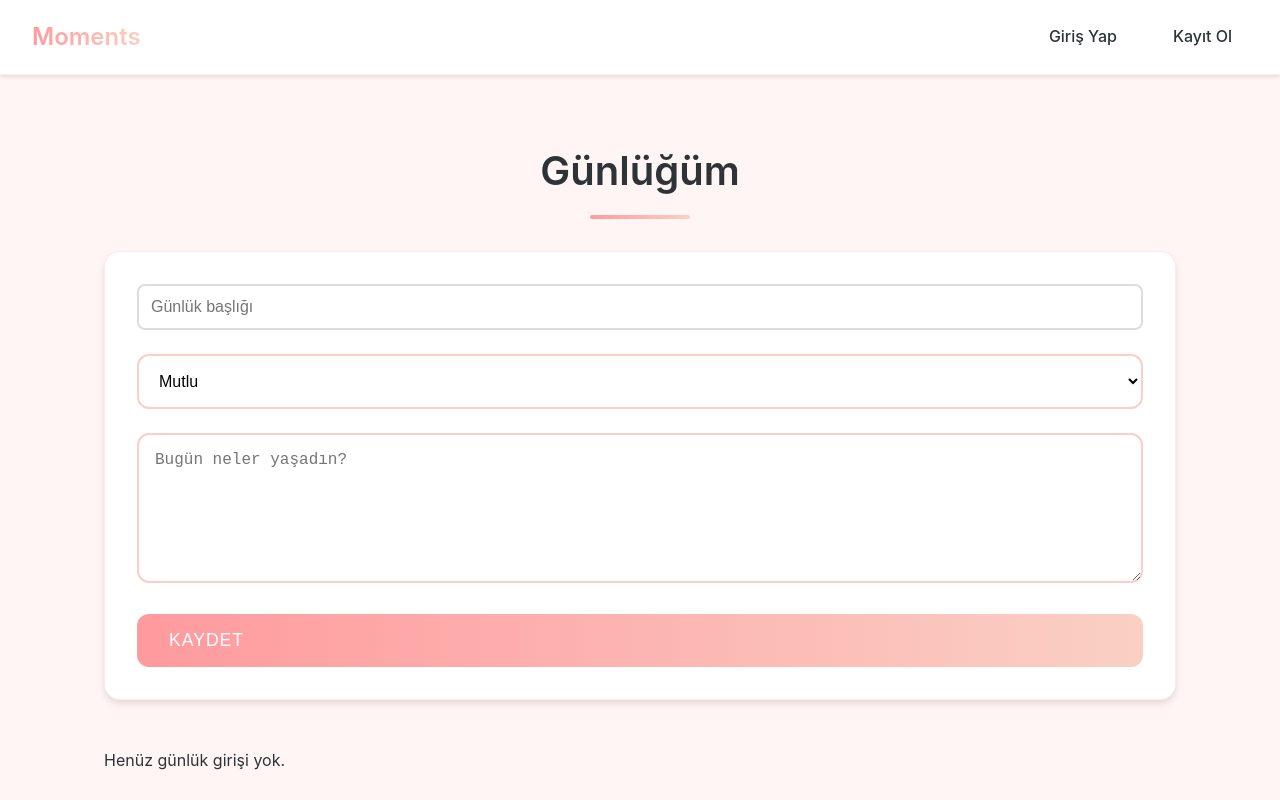
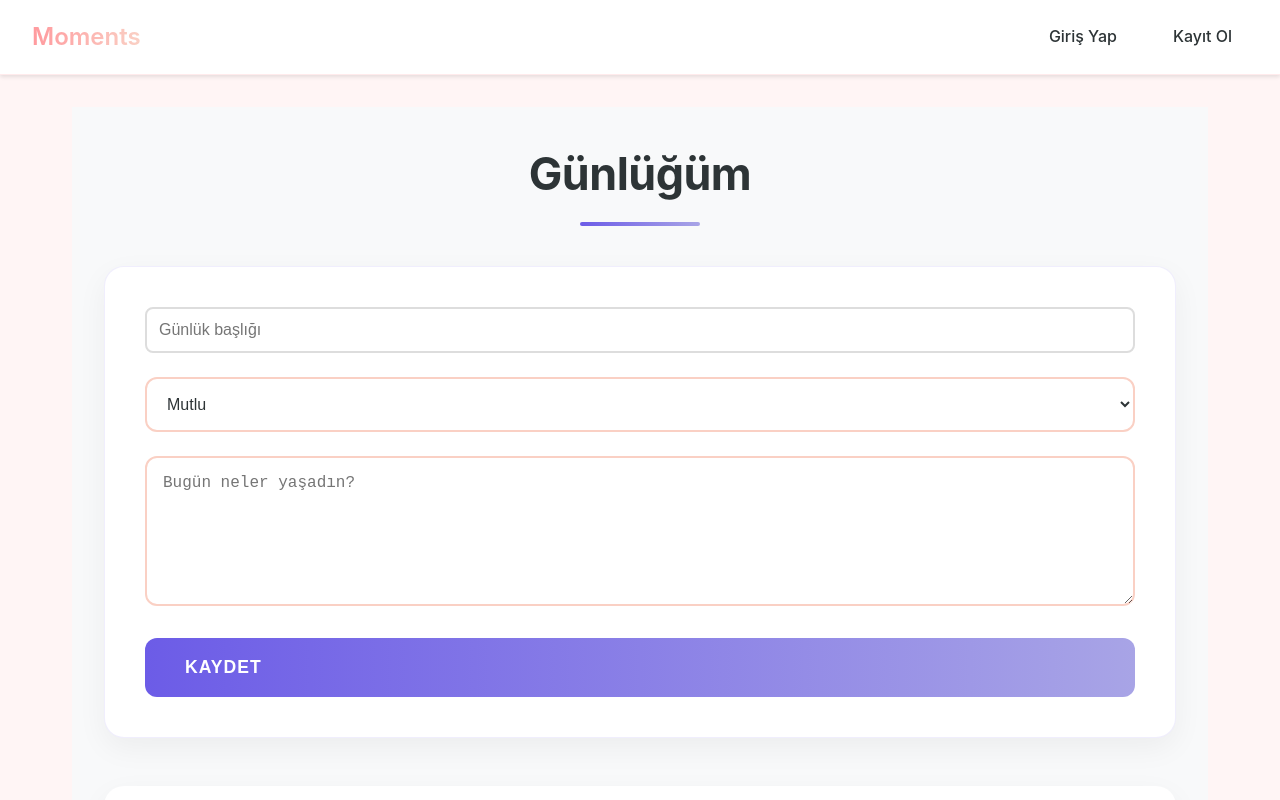
Before and after one commit to nicolamenekse/temp-moments, a React (Vite) app: page /diary in a window 1280 px wide. Shown: the top 800 px of the page. Built offline with nearby package versions, Linux system fonts and the light colour scheme.

Commit message:
updateDiaryCss

```diff
--- a/src/styles/Diary.css
+++ b/src/styles/Diary.css
@@ -2,16 +2,18 @@
   max-width: 1200px;
   margin: 0 auto;
   padding: 2rem;
+  background: #f8f9fa;
 }
 
 .diary-container h1 {
-  color: var(--text-color);
+  color: #2d3436;
   text-align: center;
-  margin-bottom: 2rem;
-  font-size: 2.5rem;
-  font-weight: 600;
+  margin-bottom: 2.5rem;
+  font-size: 2.8rem;
+  font-weight: 700;
   position: relative;
   padding-bottom: 1rem;
+  letter-spacing: -0.5px;
 }
 
 .diary-container h1::after {
@@ -20,66 +22,59 @@
   bottom: 0;
   left: 50%;
   transform: translateX(-50%);
-  width: 100px;
+  width: 120px;
   height: 4px;
-  background: linear-gradient(to right, #ff9a9e, #fad0c4);
-  border-radius: 2px;
+  background: linear-gradient(to right, #6c5ce7, #a8a4e6);
+  border-radius: 4px;
 }
 
 .diary-form {
-  background: var(--surface-color);
-  padding: 2rem;
-  border-radius: 16px;
-  box-shadow: var(--shadow-medium);
+  background: white;
+  padding: 2.5rem;
+  border-radius: 20px;
+  box-shadow: 0 10px 30px rgba(0, 0, 0, 0.05);
   margin-bottom: 3rem;
-  border: 1px solid rgba(255, 154, 158, 0.2);
+  border: 1px solid rgba(108, 92, 231, 0.1);
 }
 
 .form-group {
-  margin-bottom: 1.5rem;
-}
-
-.form-group label {
-  display: block;
-  margin-bottom: 0.5rem;
-  color: var(--text-color);
-  font-weight: 500;
-  font-size: 1.1rem;
+  margin-bottom: 1.8rem;
 }
 
 .form-group input,
 .form-group textarea,
 .form-group select {
   width: 100%;
-  padding: 1rem;
-  border: 2px solid #fad0c4;
+  padding: 1.2rem;
+  border: 2px solid #e9ecef;
   border-radius: 12px;
   font-size: 1rem;
   transition: all 0.3s ease;
-  background-color: rgba(255, 255, 255, 0.9);
+  background-color: white;
+  color: #2d3436;
 }
 
 .form-group input:focus,
 .form-group textarea:focus,
 .form-group select:focus {
   outline: none;
-  border-color: #ff9a9e;
-  box-shadow: 0 0 0 3px rgba(255, 154, 158, 0.2);
+  border-color: #6c5ce7;
+  box-shadow: 0 0 0 4px rgba(108, 92, 231, 0.1);
 }
 
 .form-group textarea {
-  min-height: 150px;
+  min-height: 180px;
   resize: vertical;
 }
 
 .diary-form button {
-  background: linear-gradient(to right, #ff9a9e, #fad0c4);
+  background: linear-gradient(to right, #6c5ce7, #a8a4e6);
   color: white;
   border: none;
-  padding: 1rem 2rem;
+  padding: 1.2rem 2.5rem;
   border-radius: 12px;
   font-size: 1.1rem;
-  font-weight: 500;
+  font-weight: 600;
   cursor: pointer;
   transition: all 0.3s ease;
   width: 100%;
@@ -89,21 +84,21 @@
 
 .diary-form button:hover {
   transform: translateY(-2px);
-  box-shadow: 0 4px 12px rgba(255, 154, 158, 0.3);
+  box-shadow: 0 8px 20px rgba(108, 92, 231, 0.2);
 }
 
-.entries-container {
+.diary-entries {
   display: grid;
   gap: 2rem;
 }
 
 .diary-entry {
-  background: var(--surface-color);
-  border-radius: 16px;
-  padding: 1.5rem;
-  box-shadow: var(--shadow-medium);
+  background: white;
+  border-radius: 20px;
+  padding: 2rem;
+  box-shadow: 0 10px 30px rgba(0, 0, 0, 0.05);
   transition: all 0.3s ease;
-  border: 1px solid rgba(255, 154, 158, 0.2);
+  border: 1px solid rgba(108, 92, 231, 0.1);
   position: relative;
   overflow: hidden;
 }
@@ -113,60 +108,98 @@
   position: absolute;
   top: 0;
   left: 0;
-  width: 4px;
+  width: 6px;
   height: 100%;
-  background: linear-gradient(to bottom, #ff9a9e, #fad0c4);
+  background: linear-gradient(to bottom, #6c5ce7, #a8a4e6);
 }
 
 .diary-entry:hover {
   transform: translateY(-4px);
-  box-shadow: var(--shadow-large);
+  box-shadow: 0 15px 35px rgba(0, 0, 0, 0.1);
 }
 
 .entry-header {
   display: flex;
   justify-content: space-between;
   align-items: flex-start;
-  margin-bottom: 1rem;
+  margin-bottom: 1.5rem;
 }
 
 .entry-header h3 {
-  color: var(--text-color);
-  font-size: 1.4rem;
-  font-weight: 600;
+  color: #2d3436;
+  font-size: 1.6rem;
+  font-weight: 700;
   margin: 0;
+  letter-spacing: -0.5px;
 }
 
-.entry-meta {
-  display: flex;
-  align-items: center;
-  gap: 1rem;
+.mood-indicator {
+  padding: 0.5rem 1rem;
+  border-radius: 20px;
+  font-size: 0.9rem;
+  font-weight: 600;
+  text-transform: capitalize;
 }
 
-.mood {
-  font-size: 1.5rem;
-  padding: 0.5rem;
-  border-radius: 50%;
-  background: rgba(255, 154, 158, 0.1);
-  display: flex;
-  align-items: center;
-  justify-content: center;
-  width: 40px;
-  height: 40px;
+.mood-indicator.happy {
+  background: rgba(46, 213, 115, 0.1);
+  color: #2ed573;
 }
 
-.date {
-  color: var(--text-secondary-color);
+.mood-indicator.sad {
+  background: rgba(255, 71, 87, 0.1);
+  color: #ff4757;
+}
+
+.mood-indicator.angry {
+  background: rgba(255, 107, 129, 0.1);
+  color: #ff6b81;
+}
+
+.mood-indicator.excited {
+  background: rgba(255, 159, 67, 0.1);
+  color: #ff9f43;
+}
+
+.mood-indicator.calm {
+  background: rgba(45, 152, 218, 0.1);
+  color: #2d98da;
+}
+
+.entry-content {
+  color: #2d3436;
+  line-height: 1.8;
+  font-size: 1.1rem;
+  white-space: pre-wrap;
+  margin: 0;
+  padding: 1.5rem;
+  background: #f8f9fa;
+  border-radius: 12px;
+}
+
+.entry-footer {
+  display: flex;
+  justify-content: space-between;
+  align-items: center;
+  margin-top: 1.5rem;
+  padding-top: 1.5rem;
+  border-top: 1px solid #e9ecef;
+}
+
+.entry-date {
+  color: #636e72;
   font-size: 0.9rem;
+  font-weight: 500;
 }
 
 .delete-btn {
   background: transparent;
   color: #ff6b6b;
   border: 2px solid #ff6b6b;
-  padding: 0.5rem 1rem;
-  border-radius: 8px;
+  padding: 0.6rem 1.2rem;
+  border-radius: 10px;
   font-size: 0.9rem;
+  font-weight: 600;
   cursor: pointer;
   transition: all 0.3s ease;
 }
@@ -174,27 +207,28 @@
 .delete-btn:hover {
   background: #ff6b6b;
   color: white;
+  transform: translateY(-2px);
 }
 
-.entry-content {
-  color: var(--text-color);
-  line-height: 1.6;
-  font-size: 1.1rem;
-  white-space: pre-wrap;
-  margin: 0;
-  padding: 1rem;
-  background: rgba(255, 255, 255, 0.5);
-  border-radius: 8px;
-}
-
-.error {
+.error-message {
   background-color: rgba(255, 107, 107, 0.1);
   color: #ff6b6b;
-  padding: 1rem;
-  border-radius: 8px;
+  padding: 1rem 1.5rem;
+  border-radius: 12px;
   margin-bottom: 1.5rem;
   text-align: center;
   border: 1px solid rgba(255, 107, 107, 0.2);
+  font-weight: 500;
+}
+
+.no-entries {
+  text-align: center;
+  color: #636e72;
+  font-size: 1.2rem;
+  padding: 3rem;
+  background: white;
+  border-radius: 20px;
+  box-shadow: 0 10px 30px rgba(0, 0, 0, 0.05);
 }
 
 @media (max-width: 768px) {
@@ -211,29 +245,9 @@
     gap: 1rem;
   }
 
-  .entry-meta {
-    width: 100%;
-    justify-content: space-between;
+  .entry-footer {
+    flex-direction: column;
+    gap: 1rem;
+    align-items: flex-start;
   }
 }
-
-/* Mood-specific styles */
-.mood.happy {
-  background: rgba(255, 223, 186, 0.2);
-}
-
-.mood.normal {
-  background: rgba(186, 223, 255, 0.2);
-}
-
-.mood.sad {
-  background: rgba(186, 186, 255, 0.2);
-}
-
-.mood.excited {
-  background: rgba(255, 186, 186, 0.2);
-}
-
-.mood.angry {
-  background: rgba(255, 186, 223, 0.2);
-}
```
